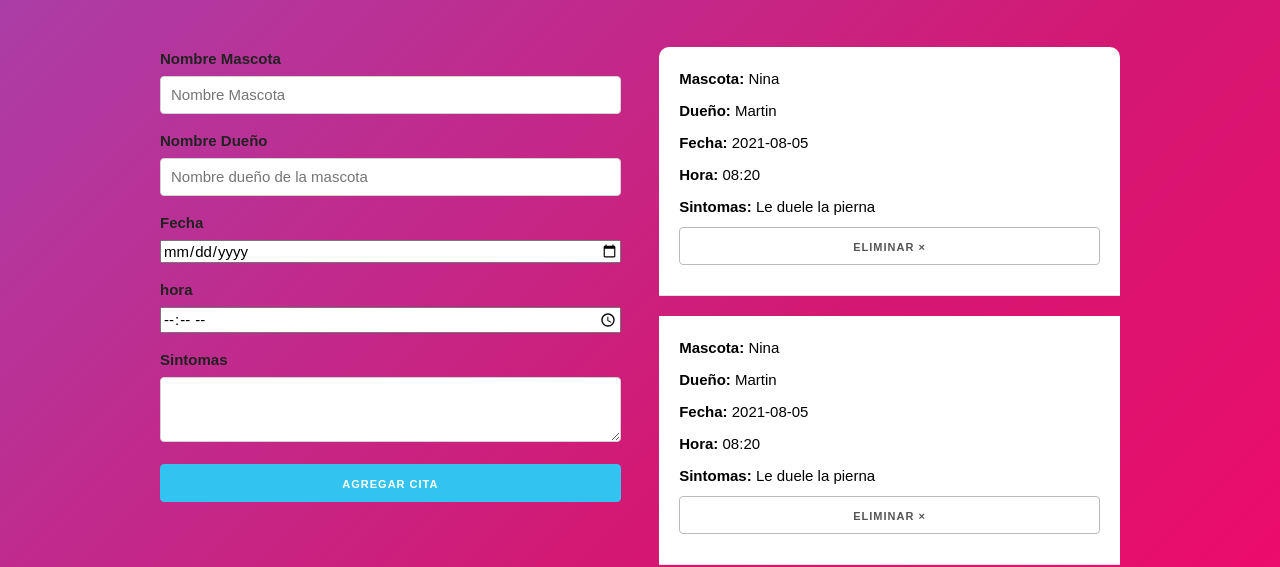
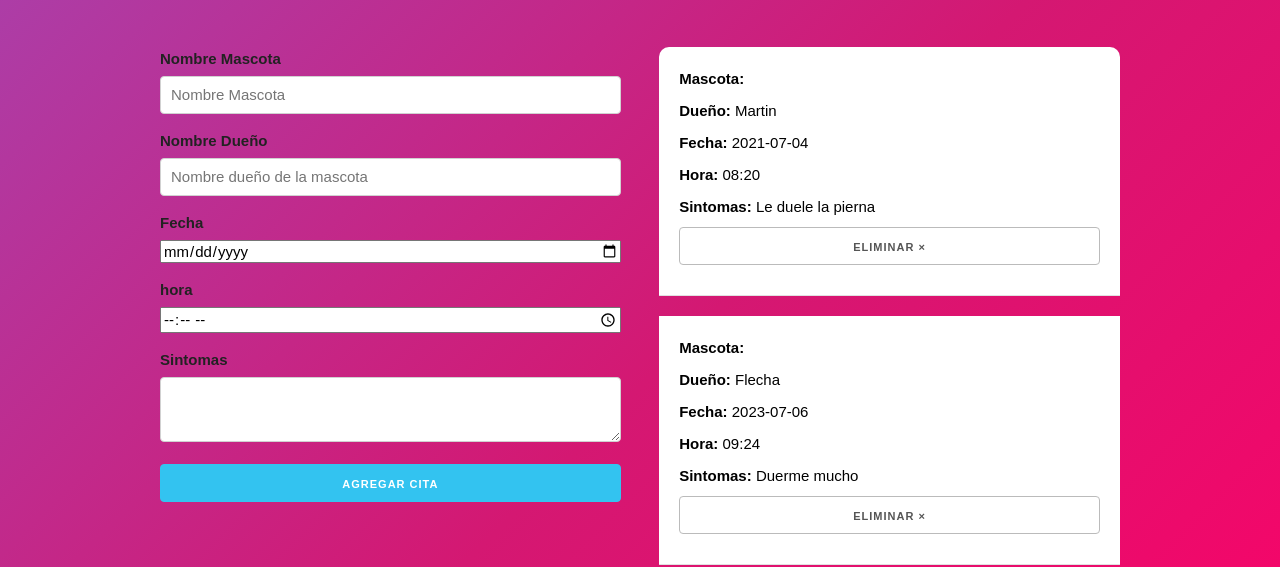
Before and after one commit to tjor75/ReactTp1, a React (Vite) app: page / in a window 1280 px wide. Shown: the part 226-793 px from the top of the page. Built offline with nearby package versions, Linux system fonts and the light colour scheme.

Commit message:
Usar props

```diff
--- a/src/components/Cita.jsx
+++ b/src/components/Cita.jsx
@@ -1,13 +1,14 @@
+import { obtenerYYYYMMDD, obtenerHora } from '../lib/fecha';
 import './Cita.css';
 
-export default function Cita() {
+export default function Cita({ mascota, duenio, fechaHora, sintomas }) {
     return (
         <div className="cita">
-            <p>Mascota: <span>Nina</span></p>
-            <p>Dueño: <span>Martin</span></p>
-            <p>Fecha: <span>2021-08-05</span></p>
-            <p>Hora: <span>08:20</span></p>
-            <p>Sintomas: <span>Le duele la pierna</span></p>
+            <p>Mascota: <span>{mascota}</span></p>
+            <p>Dueño: <span>{duenio}</span></p>
+            <p>Fecha: <span>{obtenerYYYYMMDD(fechaHora)}</span></p>
+            <p>Hora: <span>{obtenerHora(fechaHora)}</span></p>
+            <p>Sintomas: <span>{sintomas}</span></p>
             <button className="button elimnar u-full-width">Eliminar ×</button>
         </div>
     );
--- a/src/components/Listado.jsx
+++ b/src/components/Listado.jsx
@@ -4,10 +4,9 @@ export default function Listado() {
     return (
         <div className="one-half column">
             <h2>Administra tus citas</h2>
-            <Cita />
-            <Cita />
-            <Cita />
-            <Cita />
+            <Cita nombre="Nina" duenio="Martin" fechaHora={new Date("2021-08-05 08:20")} sintomas="Le duele la pierna" />
+            <Cita nombre="Sifon" duenio="Flecha" fechaHora={new Date("2023-08-05 09:24")} sintomas="Duerme mucho" />
+            <Cita nombre="Floki" duenio="Ari" fechaHora={new Date("2023-08-05 16:15")} sintomas="No está comiendo" />
         </div>
     );
 }
--- /dev/null
+++ b/src/lib/fecha.js
@@ -0,0 +1,14 @@
+function agregarCero(num) {
+    let numString = num.toString();
+    if (numString.length === 1)
+        numString = "0" + num;
+    return numString;
+}
+
+export function obtenerYYYYMMDD(fechaHora) {
+    return `${fechaHora.getFullYear()}-${agregarCero(fechaHora.getMonth())}-${agregarCero(fechaHora.getDay())}`
+}
+
+export function obtenerHora(fechaHora) {
+    return `${agregarCero(fechaHora.getHours())}:${agregarCero(fechaHora.getMinutes())}`
+}
```
